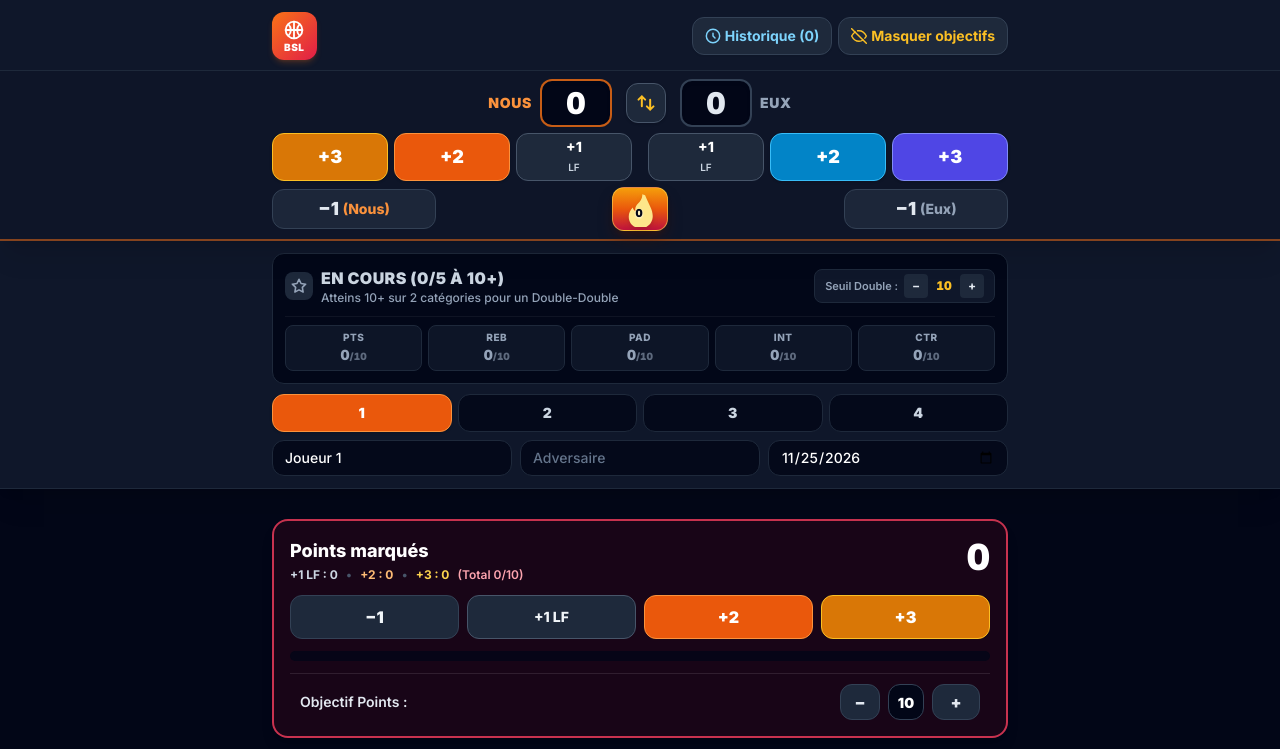
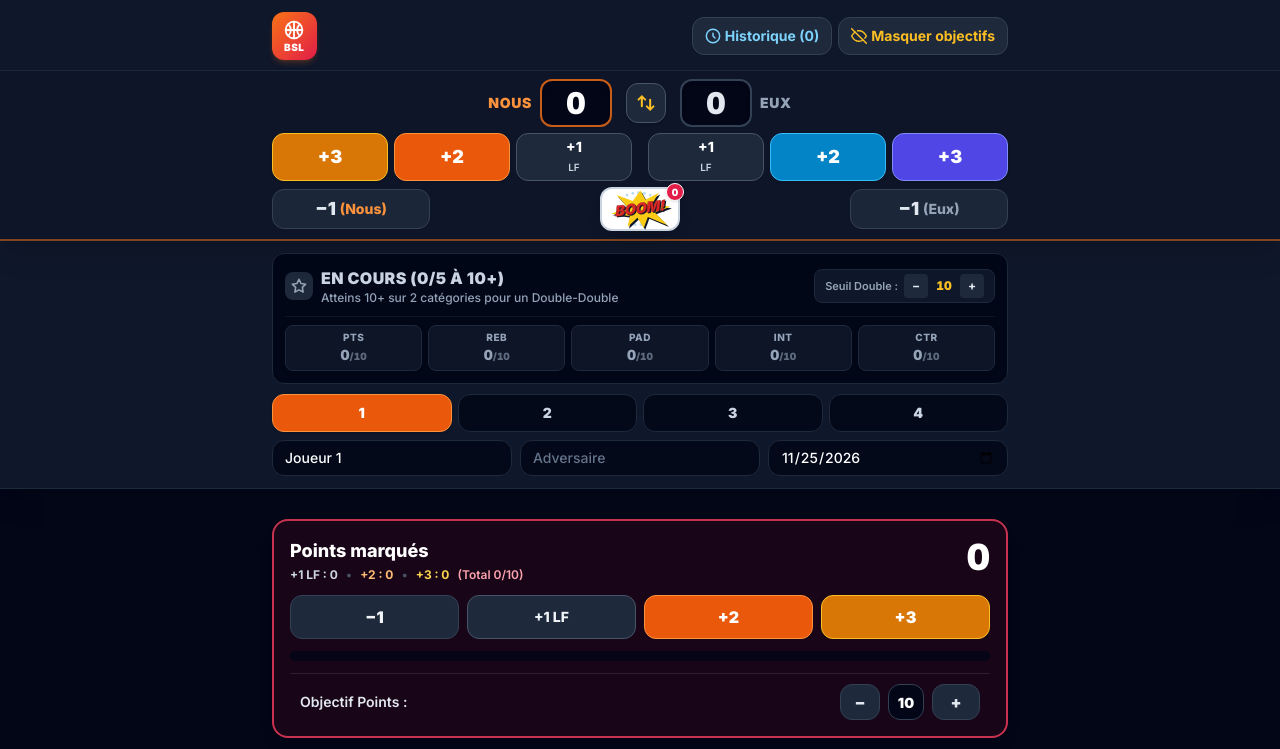
Before and after one commit to jbbeavogui1984-cmd/BSL, a plain HTML site: page index.html in a window 1280 px wide. Shown: the top 749 px of the page. Drawn offline with nearby package versions, Linux system fonts and the light colour scheme.

Commit message:
Change magic notes button to 'BOOM!' with new style
Updated button label and styling for magic notes button to include a 'BOOM!' text with a new design.

```diff
--- a/index.html
+++ b/index.html
@@ -649,7 +649,7 @@
                     </div>
                 </div>
 
-                <!-- Ligne 3 : Boutons -1 (réduits de moitié) + Bouton flamme centré au milieu -->
+                <!-- Ligne 3 : Boutons -1 (réduits de moitié) + Bouton BOOM! sur fond blanc centré au milieu -->
                 <div class="grid grid-cols-[1fr_auto_1fr] items-center gap-2 sm:gap-3">
                     <div class="flex justify-start">
                         <button type="button" data-action="match-score" data-team="${leftTeam.team}" data-delta="-1" title="Corriger -1 ${leftTeam.label}"
@@ -659,13 +659,27 @@
                     </div>
 
                     <button id="magic-notes-btn" type="button" aria-label="Notes rapides du match" title="Notes rapides du match"
-                        class="w-12 h-10 sm:w-14 sm:h-11 rounded-xl bg-gradient-to-b from-amber-500 via-orange-600 to-rose-700 hover:from-amber-400 hover:via-orange-500 hover:to-rose-600 active:scale-95 text-white border border-amber-300/60 shadow-lg shadow-orange-950/50 flex items-center justify-center transition select-none shrink-0">
-                        <span class="relative flex items-center justify-center w-full h-full">
-                            <svg class="w-8 h-8 sm:w-9 sm:h-9 mx-auto text-amber-200 drop-shadow-md" viewBox="0 0 24 24" fill="currentColor">
-                                <path d="M13.5 2.2c.3 2.8-1.4 4.7-2.8 6.2-1.1 1.2-1.9 2.3-1.9 3.9 0 .4.1.8.2 1.2-.9-.5-1.6-1.4-1.8-2.5-1.7 1.6-2.7 3.8-2.7 6.1 0 4.4 3.5 7.8 7.9 7.8 4.6 0 8.1-3.5 8.1-8.2 0-4.2-2.6-7.6-5.1-13.8z"/>
-                            </svg>
-                            <span id="magic-notes-count" class="absolute inset-0 flex items-center justify-center pt-2 pr-0.5 text-[11px] font-black leading-none text-slate-950 tabular-nums drop-shadow-[0_1px_1px_rgba(255,255,255,0.85)]">${magicNotes.length}</span>
-                        </span>
+                        class="relative w-16 h-10 sm:w-20 sm:h-11 rounded-xl bg-white hover:bg-slate-100 active:scale-95 border-2 border-slate-300 shadow-lg flex items-center justify-center transition select-none shrink-0 overflow-visible">
+                        <svg class="w-15 h-10 sm:w-18 sm:h-11 overflow-visible" viewBox="0 0 120 76" aria-hidden="true">
+                            <!-- Halftone dots style comic sur fond blanc -->
+                            <g fill="#0284c7" opacity="0.28">
+                                <circle cx="38" cy="14" r="2.2"/><circle cx="48" cy="11" r="2.4"/><circle cx="58" cy="10" r="2.6"/><circle cx="68" cy="11" r="2.4"/><circle cx="78" cy="14" r="2.2"/>
+                                <circle cx="34" cy="21" r="2.4"/><circle cx="84" cy="21" r="2.4"/>
+                                <circle cx="42" cy="63" r="2.2"/><circle cx="52" cy="65" r="2.4"/><circle cx="62" cy="65" r="2.4"/><circle cx="72" cy="63" r="2.2"/>
+                            </g>
+                            <!-- Ombre noire décalée de l'étoile -->
+                            <polygon points="61,6 70,22 93,10 82,28 113,34 86,44 108,66 74,52 67,71 56,53 39,69 43,50 11,46 39,35 20,14 48,24"
+                                fill="#0f172a" transform="translate(2.5, 3)"/>
+                            <!-- Étoile d'explosion jaune sans contour rouge -->
+                            <polygon points="61,6 70,22 93,10 82,28 113,34 86,44 108,66 74,52 67,71 56,53 39,69 43,50 11,46 39,35 20,14 48,24"
+                                fill="#facc15"/>
+                            <!-- Texte BOOM! rouge avec ombre noire -->
+                            <g transform="rotate(-7 60 39)">
+                                <text x="61.5" y="47.5" text-anchor="middle" font-family="Inter, Impact, sans-serif" font-weight="900" font-style="italic" font-size="25" letter-spacing="-0.5" fill="#0f172a">BOOM!</text>
+                                <text x="59.5" y="45.5" text-anchor="middle" font-family="Inter, Impact, sans-serif" font-weight="900" font-style="italic" font-size="25" letter-spacing="-0.5" fill="#dc2626" stroke="#7f1d1d" stroke-width="0.6">BOOM!</text>
+                            </g>
+                        </svg>
+                        <span id="magic-notes-count" class="absolute -top-1.5 -right-1.5 min-w-[18px] h-[18px] px-1 rounded-full bg-rose-600 border border-white text-[10px] font-black leading-none text-white flex items-center justify-center tabular-nums shadow">${magicNotes.length}</span>
                     </button>
 
                     <div class="flex justify-end">
```
